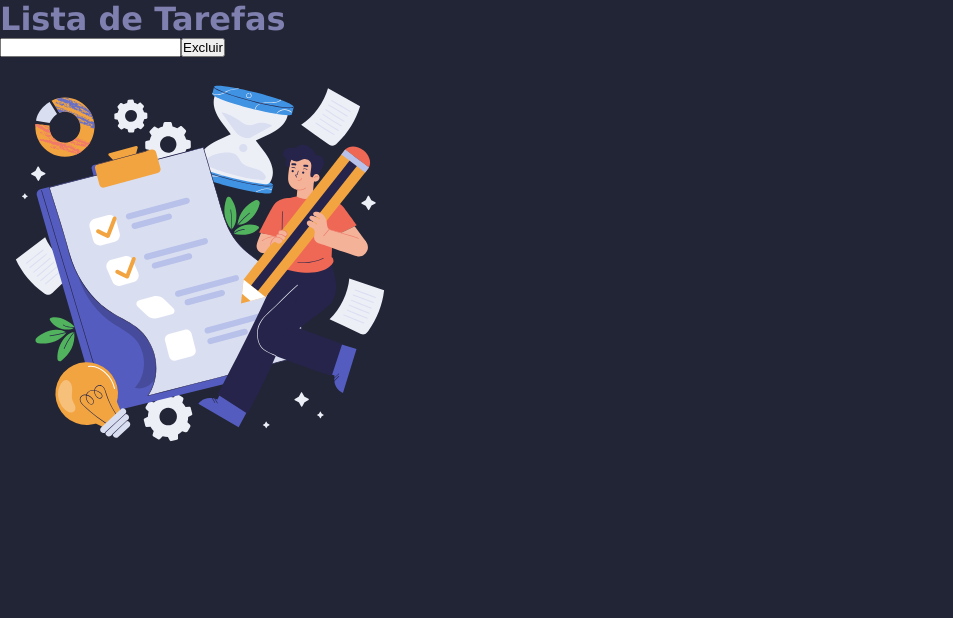
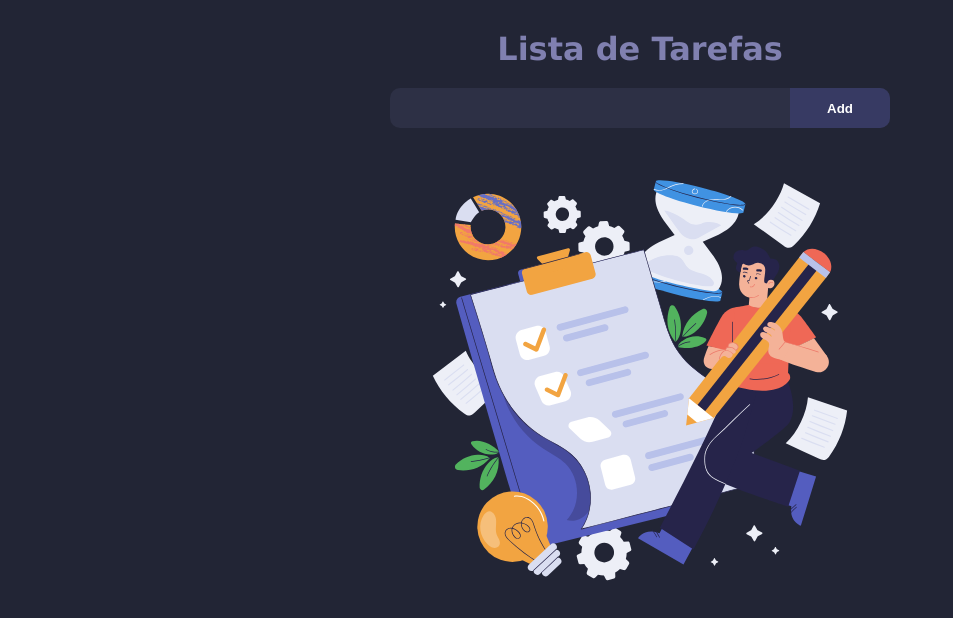
Before and after one commit to AlexSimao/projeto-tarefas, a React (Vite) app: page / in a window 1280 px wide. Shown: the top 618 px of the page, without its empty margins (0-953 px from the left). Built offline with nearby package versions, Linux system fonts and the light colour scheme.

Commit message:
Estilizando os componentes.

```diff
--- a/src/App.css
+++ b/src/App.css
@@ -0,0 +1,63 @@
+#main {
+  min-height: 100vh;
+  min-width: 320px;
+
+  display: flex;
+  flex-direction: column;
+  align-items: center;
+  gap: 20px;
+}
+
+.titulo {
+  margin-top: 30px;
+}
+
+.input-text {
+  width: 320px;
+  height: 40px;
+  background-color: var(--cor2);
+
+  border-radius: 10px;
+
+  display: flex;
+  justify-content: space-between;
+  align-items: center;
+
+  overflow: hidden;
+}
+
+.input-text input {
+  width: 80%;
+  padding: 5px;
+
+  border: none;
+  outline: none;
+  background-color: transparent;
+
+  color: #fff;
+}
+
+.input-text button {
+  width: 20%;
+  height: 100%;
+
+  border: none;background-color: var(--cor3);
+  color: #fff;
+
+  font-weight: bold;
+}
+
+.input-text button:hover {
+  background-color: #8080b0;
+  color: black
+}
+
+@media (min-width: 766px) {
+  .input-text {
+    width: 500px;
+  }
+
+  .lista img {
+    width: 450px;
+  }
+}
--- a/src/App.jsx
+++ b/src/App.jsx
@@ -6,7 +6,7 @@ import Lista from "./componentes/Lista";
 function App() {
   return (
     <div id="main">
-      <h1>Lista de Tarefas</h1>
+      <h1 className="titulo">Lista de Tarefas</h1>
       <InputText />
       <Lista />
     </div>
--- a/src/componentes/InputText.jsx
+++ b/src/componentes/InputText.jsx
@@ -4,15 +4,15 @@ function InputText() {
   const [inputText, setInputText] = useState("");
 
   return (
-    <p>
+    <div className="input-text">
       <input
         type="text"
         onChange={(e) => {
-          e.target.value = "";
+          e.target.value;
         }}
       />
-      <button onClick={() => btnExcluir()}>Excluir</button>
-    </p>
+      <button onClick={() => btnExcluir()}>Add</button>
+    </div>
   );
 }
 
--- a/src/componentes/Lista.jsx
+++ b/src/componentes/Lista.jsx
@@ -1,5 +1,9 @@
 function Lista() {
-  return <img width={400} src="./tarefas.svg" alt="Imagem de uma lista de tarefas." />;
+  return (
+    <div className="lista">
+      <img width={320} src="./tarefas.svg" alt="Imagem de uma lista de tarefas." />
+    </div>
+  );
 }
 
 export default Lista;
```
